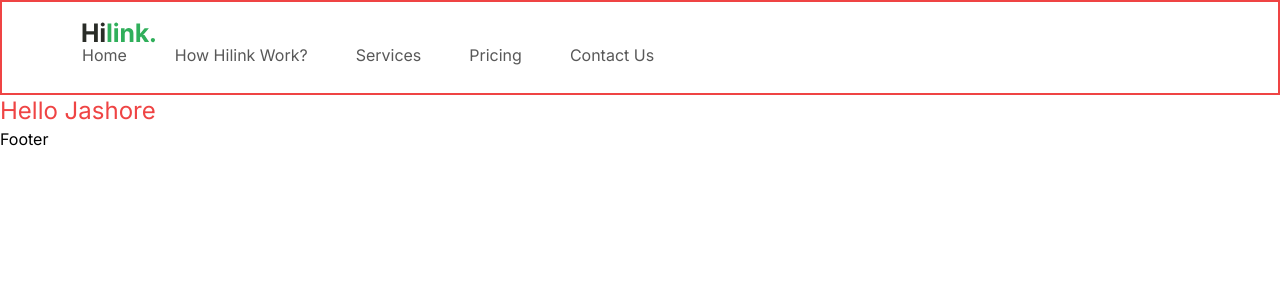
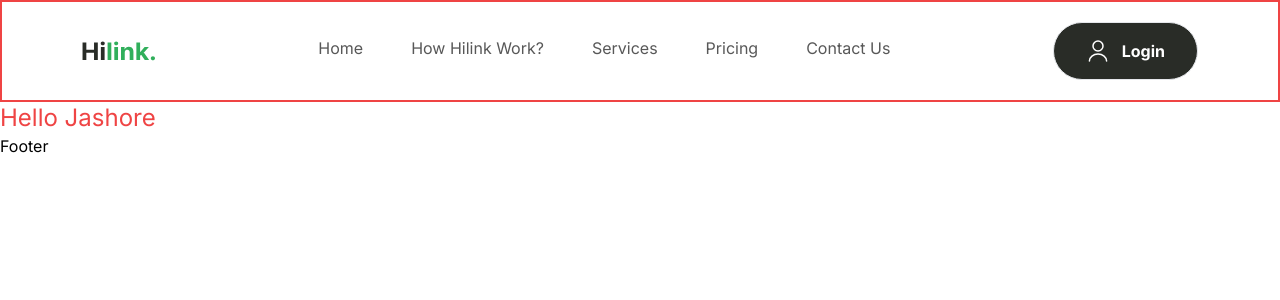
Before and after one commit to shiamsharif/travel_app, a Next.js app: page / in a window 1280 px wide. Shown: the top 300 px of the page. Built offline with nearby package versions, Linux system fonts and the light colour scheme.

Commit message:
button commit

```diff
--- /dev/null
+++ b/components/Button.tsx
@@ -0,0 +1,23 @@
+import Image from "next/image"
+
+type ButtonProps = {
+    type: 'button' | 'submit';
+    title: string;
+    icon?: string;
+    variant: 'btn_dark_green'
+
+}
+
+const Button = ({ type, title, icon, variant }: ButtonProps) => {
+  return (
+    <button
+    className={`flexCenter gap-3 rounded-full border ${variant}`}
+        type={type}
+    >
+        {icon && <Image src={icon} alt={title} width={24} height={24} />}
+        <label className="bold-16 whitespace-nowrap">{title}</label>
+    </button>
+  )
+}
+
+export default Button
--- a/components/Navbar.tsx
+++ b/components/Navbar.tsx
@@ -4,21 +4,31 @@
 import Image from 'next/image'
 import Link from 'next/link'
 import React from 'react'
+import Button from './Button'
 
 const Navbar = () => {
   return (
     <nav className='border-2 border-red-500 flexBetween max-container padding-container relative z-30 py-5'>
         <Link href="/">
             <Image src="/hilink-logo.svg" alt='logo' width={74} height={29} />
+        </Link>
 
-            <ul className='hidden h-full gap-12 lg:flex'>
+        <ul className='hidden h-full gap-12 lg:flex'>
               {NAV_LINKS.map((link) => (
                 <Link href={link.href} key={link.key} className='regular-16 text-gray-50 flexCenter cursor-pointer pb-1.5 transition-all hover:font-bold '>
                   {link.label}
                 </Link>
               ))}
-            </ul>
-        </Link>
+        </ul>
+
+        <div className='lg:flexCenter hidden'>
+          <Button
+            type="button"
+            title="Login"
+            icon="/user.svg"
+            variant="btn_dark_green"
+          />
+        </div>
 
     </nav>
   )
```
